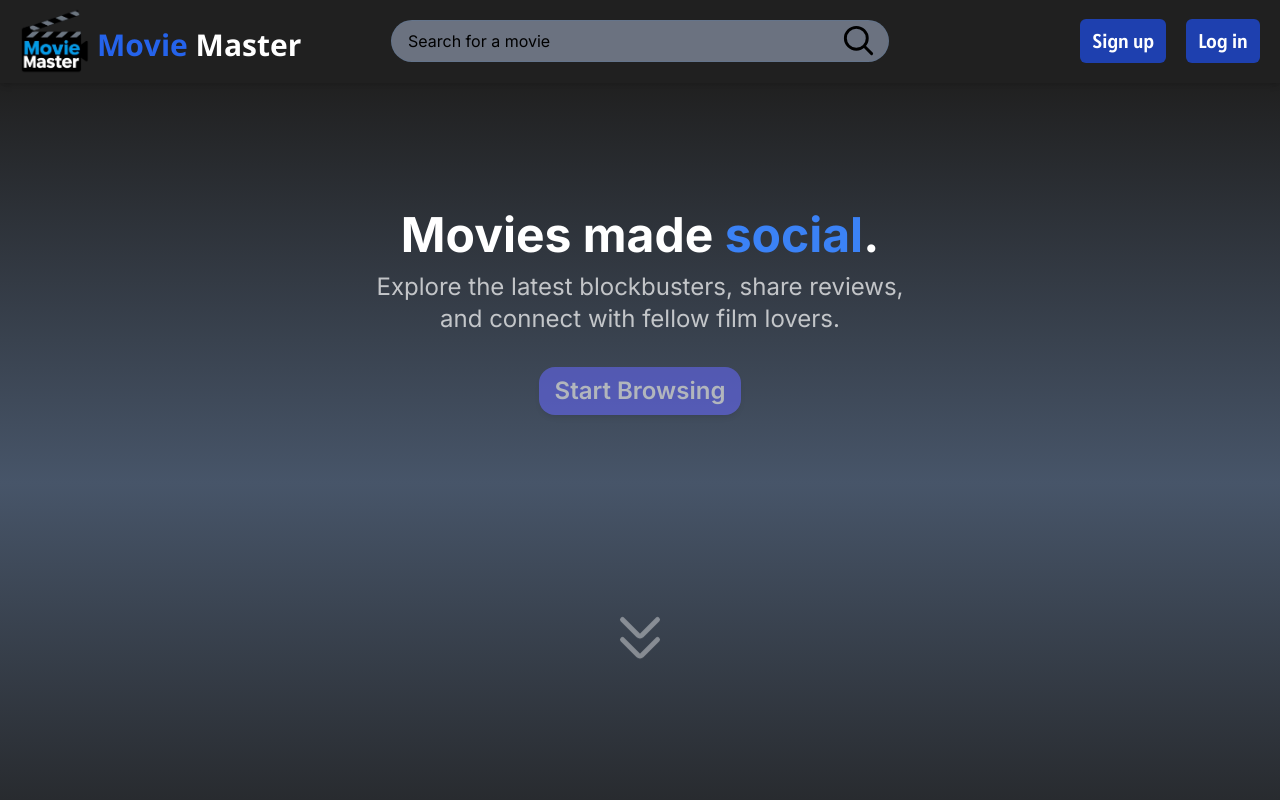
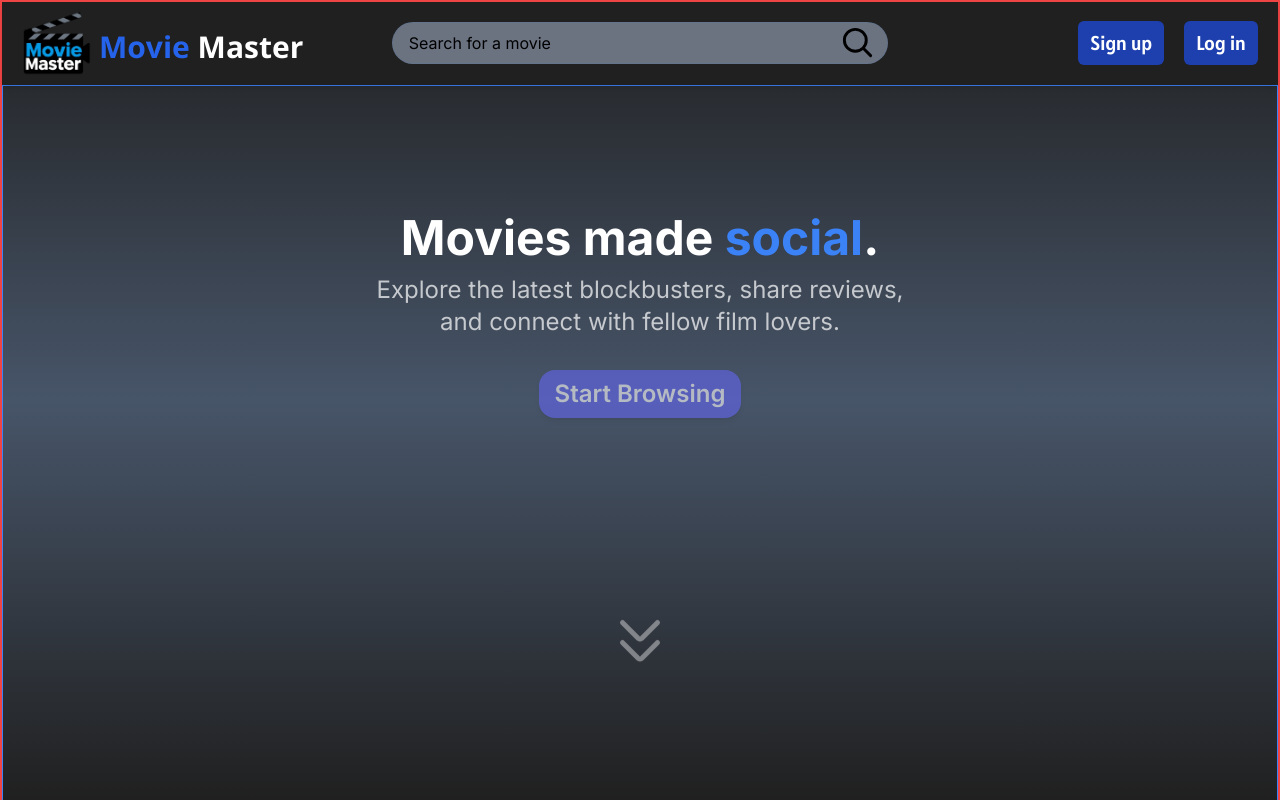
Before and after one commit to Team-Drop-Database/MovieMasters-fe, a Next.js app: page / in a window 1280 px wide. Shown: the top 800 px of the page. Built offline with nearby package versions, Linux system fonts and the light colour scheme; no server answers.

Commit message:
Made the gradient a separate effect to fix annoying header issue

```diff
--- a/src/app/layout.tsx
+++ b/src/app/layout.tsx
@@ -24,7 +24,7 @@ export default function RootLayout({
   children: React.ReactNode;
 }>) {
   return (
-    <html lang="en" className="scroll-smooth overflow-scroll">
+    <html lang="en" className="scroll-smooth">
       <head>
 
         {/* Inter */}
@@ -38,11 +38,12 @@ export default function RootLayout({
         <link href="https://fonts.googleapis.com/css2?family=Open+Sans:ital,wght@0,300..800;1,300..800&display=swap" rel="stylesheet"></link>
       </head>
     <body
-      className={`${alatsi.variable} ${jura.variable} antialiased text-white bg-primary`}
+      className={`${alatsi.variable} ${jura.variable} antialiased text-white bg-primary border-2 border-red-500 `}
     >
     <AuthProvider>
       <Header/>
-      <main className="bg-gradient-to-b from-background_primary via-slate-600 to-background_primary h-screen">
+      <main className="border border-blue-500">
+        <div className="absolute inset-0 w-full h-screen bg-gradient-to-b from-background_primary via-slate-600 to-background_primary -z-40"></div>
         <div className="main-container">
           {children}
         </div>
```
